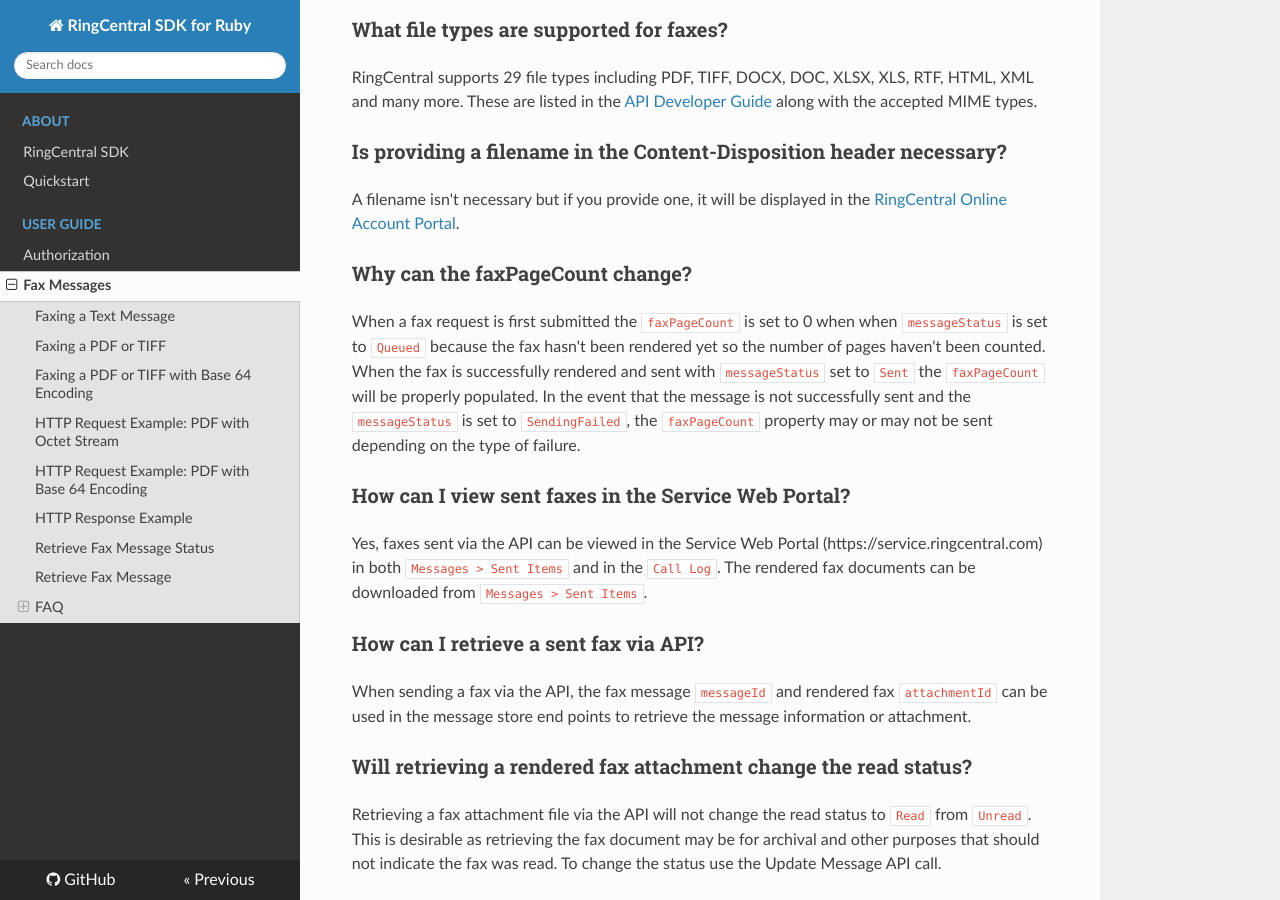
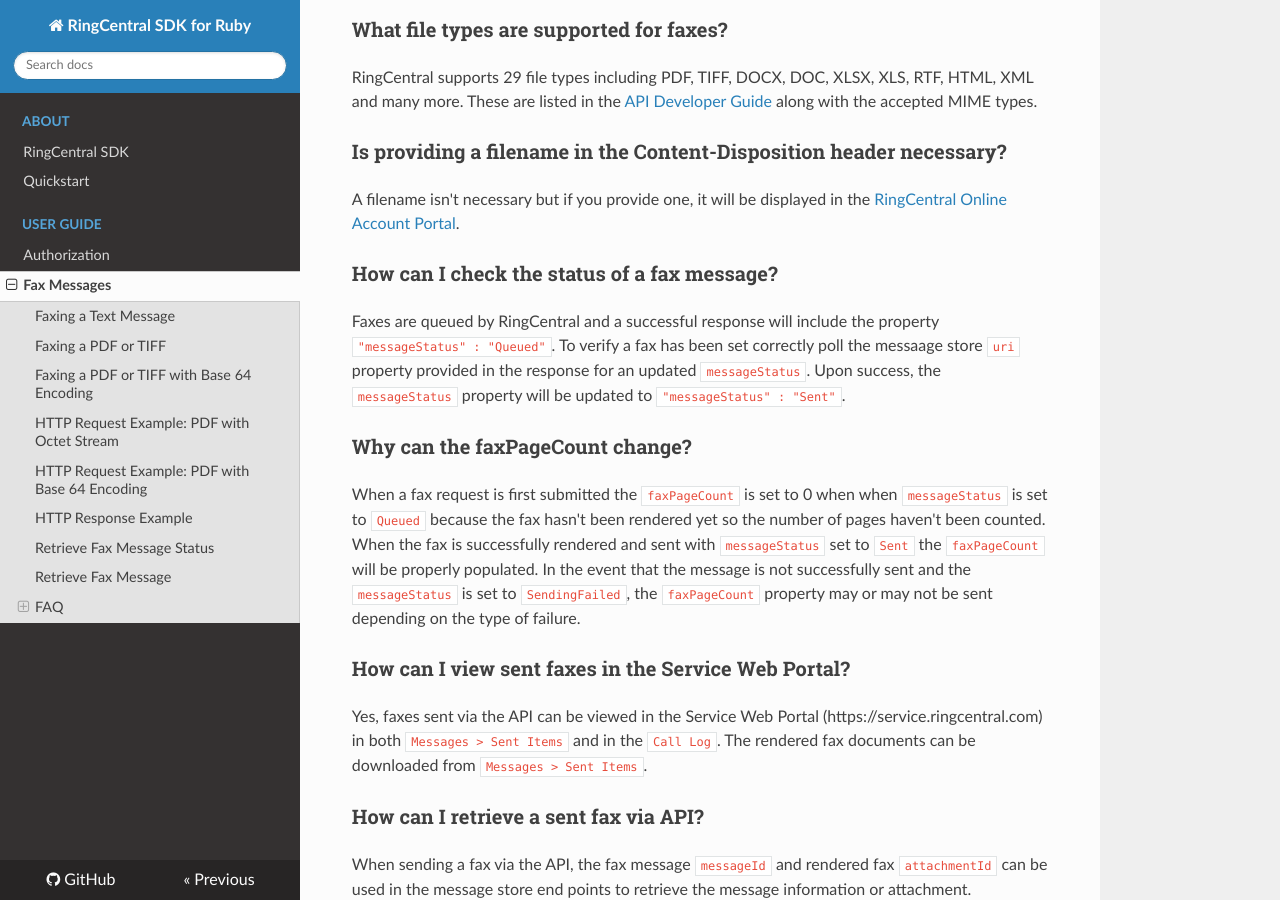
Before and after one commit to grokify/ringcentral-sdk-ruby, an MkDocs documentation site: the page built from docs/usage/messages/Fax-Messages.md, in a window 1280 px wide and 900 px high, scrolled down 3649 px. Built offline with MkDocs 1.6.1, drawn with Linux system fonts in a browser that asks for light colours; nearby versions of some CDN libraries; old or Windows-style settings are respelled for this version of MkDocs.

Commit message:
update fax FAQ

```diff
--- a/docs/usage/messages/Fax-Messages.md
+++ b/docs/usage/messages/Fax-Messages.md
@@ -201,6 +201,10 @@
 
 A filename isn't necessary but if you provide one, it will be displayed in the [RingCentral Online Account Portal](https://service.ringcentral.com).
 
+### How can I check the status of a fax message?
+
+Faxes are queued by RingCentral and a successful response will include the property `"messageStatus" : "Queued"`. To verify a fax has been set correctly poll the messaage store `uri` property provided in the response for an updated `messageStatus`. Upon success, the `messageStatus` property will be updated to `"messageStatus" : "Sent"`.
+
 ### Why can the faxPageCount change?
 
 When a fax request is first submitted the `faxPageCount` is set to 0 when when `messageStatus` is set to `Queued` because the fax hasn't been rendered yet so the number of pages haven't been counted. When the fax is successfully rendered and sent with `messageStatus` set to `Sent` the `faxPageCount` will be properly populated. In the event that the message is not successfully sent and the `messageStatus` is set to `SendingFailed`, the `faxPageCount` property may or may not be sent depending on the type of failure.
```
